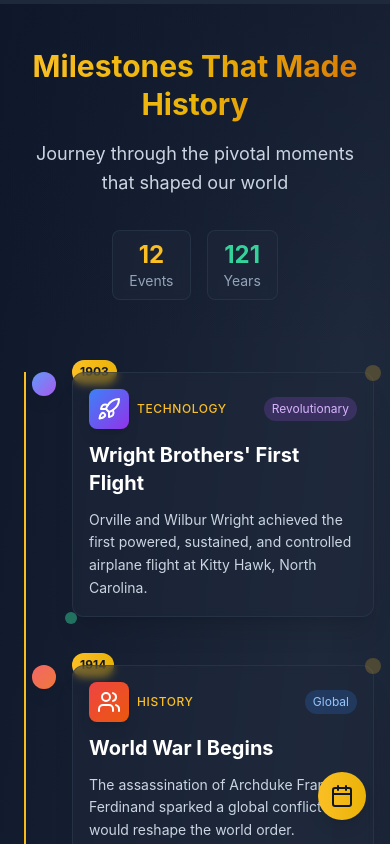
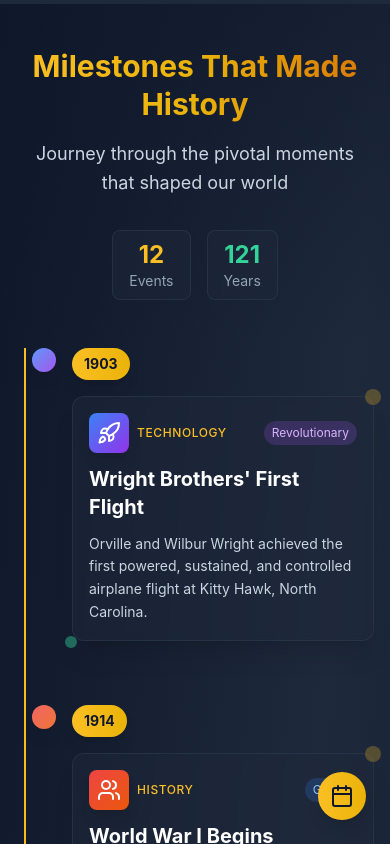
Before and after one commit to amit-kumar-11/MileStones-That_Made_History, a React (Vite) app: page / in a window 390 px wide. Shown: the top 844 px of the page. Built offline with nearby package versions, Linux system fonts and the light colour scheme.

Commit message:
Completely fix mobile timeline layout

```diff
--- a/src/App.tsx
+++ b/src/App.tsx
@@ -206,19 +206,19 @@ function App() {
                 <div className="absolute inset-0 rounded-full bg-white/20 animate-pulse" />
               </div>
 
-              {/* Year Badge */}
-              <div className={`absolute left-14 sm:left-16 md:left-1/2 -top-3 sm:-top-4 md:top-0 transform md:-translate-x-1/2 md:-translate-y-8 ${
-                index % 2 === 0 ? 'md:translate-x-4' : 'md:-translate-x-4'
-              }`}>
-                <div className="bg-gradient-to-r from-amber-400 to-yellow-500 text-slate-900 px-2 py-1 sm:px-3 sm:py-1.5 rounded-full text-xs sm:text-sm font-bold shadow-lg whitespace-nowrap">
-                  {item.year}
-                </div>
-              </div>
-
               {/* Content Card */}
-              <div className={`ml-14 sm:ml-16 md:ml-0 md:w-5/12 mt-6 sm:mt-8 md:mt-0 ${
+              <div className={`ml-14 sm:ml-16 md:ml-0 md:w-5/12 ${
                 index % 2 === 0 ? 'md:ml-auto md:pl-16' : 'md:mr-auto md:pr-16'
               }`}>
+                {/* Year Badge - Mobile: Inside card, Desktop: Outside */}
+                <div className={`md:absolute md:left-1/2 md:transform md:-translate-x-1/2 md:-translate-y-8 ${
+                  index % 2 === 0 ? 'md:translate-x-4' : 'md:-translate-x-4'
+                }`}>
+                  <div className="bg-gradient-to-r from-amber-400 to-yellow-500 text-slate-900 px-3 py-1.5 rounded-full text-sm font-bold shadow-lg mb-4 md:mb-0 inline-block">
+                    {item.year}
+                  </div>
+                </div>
+
                 <div className="bg-slate-800/50 backdrop-blur-sm rounded-xl p-4 sm:p-6 shadow-xl border border-slate-700/50 hover:border-amber-400/30 transition-all duration-300 hover:shadow-2xl hover:shadow-amber-500/10 group">
                   {/* Category Badge & Impact */}
                   <div className="flex items-center justify-between mb-3">
--- a/src/index.css
+++ b/src/index.css
@@ -31,12 +31,7 @@
   @media (max-width: 768px) {
     .timeline-item {
       animation-delay: 0.05s;
-      margin-bottom: 2rem;
-    }
-
-    /* Ensure proper spacing between timeline items on mobile */
-    .timeline-item:not(:last-child) {
-      margin-bottom: 3rem;
+      margin-bottom: 4rem;
     }
   }
 }
```
